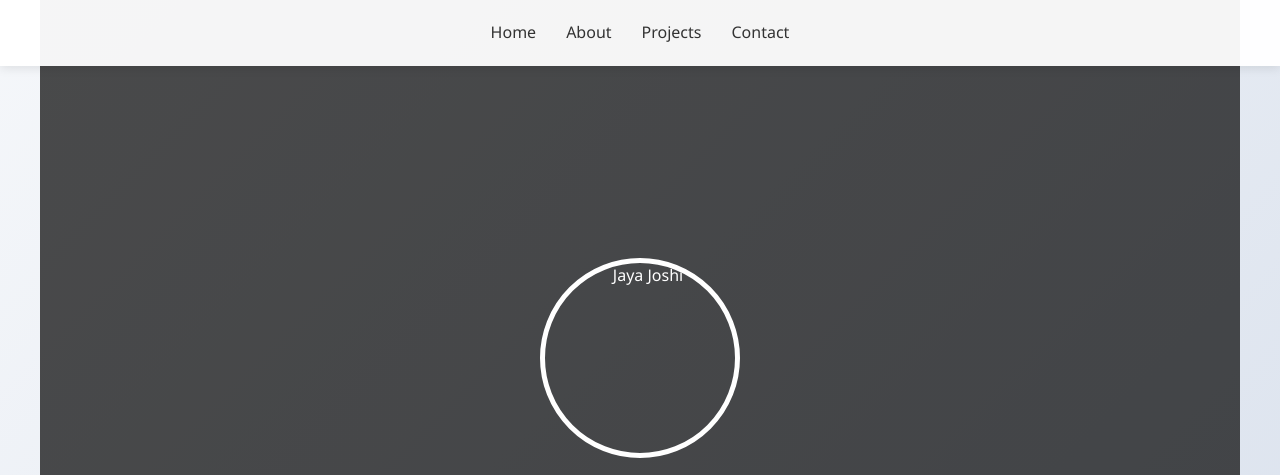
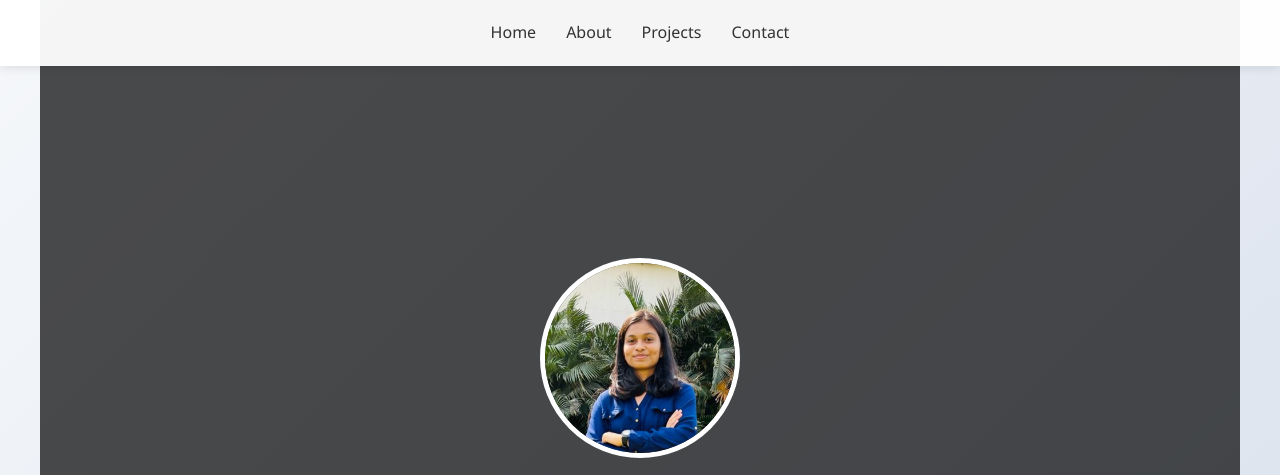
Before and after one commit to JJoshi468/jjoshi468.github.io, a plain HTML site: page index.html in a window 1280 px wide. Shown: the top 475 px of the page. Drawn offline with Linux system fonts and the light colour scheme.

Commit message:
Update index.html

```diff
--- a/index.html
+++ b/index.html
@@ -194,7 +194,7 @@
     </header>
 
     <section id="home" class="hero-section">
-        <img src="images/profile.jpg" alt="Jaya Joshi" class="profile-img">
+        <img src="profile.jpg" alt="Jaya Joshi" class="profile-img">
         <h1>JAYA JOSHI</h1>
         <p>AI/ML Developer | NLP Specialist | GenAI Expert</p>
     </section>
```
